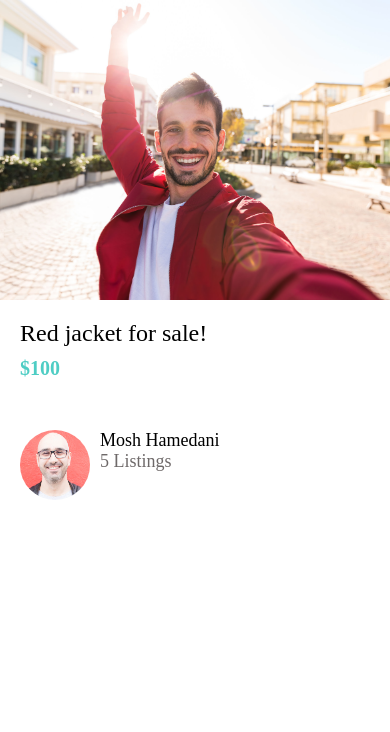
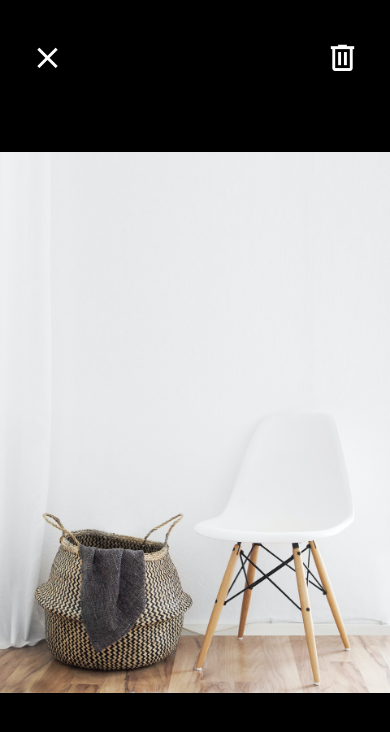
Before and after one commit to iankuratri/learning-react-native, a React Native app in the folder DoneWithIt/: screen / in a window 390 px wide. Shown: the top 732 px of the page. Built offline with nearby package versions, Linux system fonts and the light colour scheme.

Commit message:
Icons on ViewImageScreen added

```diff
--- a/DoneWithIt/App.tsx
+++ b/DoneWithIt/App.tsx
@@ -17,8 +17,8 @@
 // import Icons from "./course/03Styling/Icons";
 
 // Imports
-import ListingDetailsScreen from "./app/screens/ListingDetailsScreen";
+import ViewImageScreen from "./app/screens/ViewImageScreen";
 
 export default function App() {
-  return <ListingDetailsScreen />;
+  return <ViewImageScreen />;
 }
--- a/DoneWithIt/app/screens/ViewImageScreen.tsx
+++ b/DoneWithIt/app/screens/ViewImageScreen.tsx
@@ -1,3 +1,4 @@
+import { MaterialCommunityIcons } from "@expo/vector-icons";
 import React from "react";
 import { Image, StyleSheet, View } from "react-native";
 import colors from "../config/colors";
@@ -5,8 +6,16 @@
 function ViewImageScreen() {
   return (
     <View style={styles.container}>
-      <View style={styles.closeIcon}></View>
-      <View style={styles.deleteIcon}></View>
+      <View style={styles.closeIcon}>
+        <MaterialCommunityIcons name="close" color="white" size={35} />
+      </View>
+      <View style={styles.deleteIcon}>
+        <MaterialCommunityIcons
+          name="trash-can-outline"
+          color="white"
+          size={35}
+        />
+      </View>
       <Image
         resizeMode="contain"
         style={styles.image}
@@ -22,17 +31,11 @@
     flex: 1,
   },
   closeIcon: {
-    width: 50,
-    height: 50,
-    backgroundColor: colors.primary,
     position: "absolute",
     top: 40,
     left: 30,
   },
   deleteIcon: {
-    width: 50,
-    height: 50,
-    backgroundColor: colors.secondary,
     position: "absolute",
     top: 40,
     right: 30,
```
